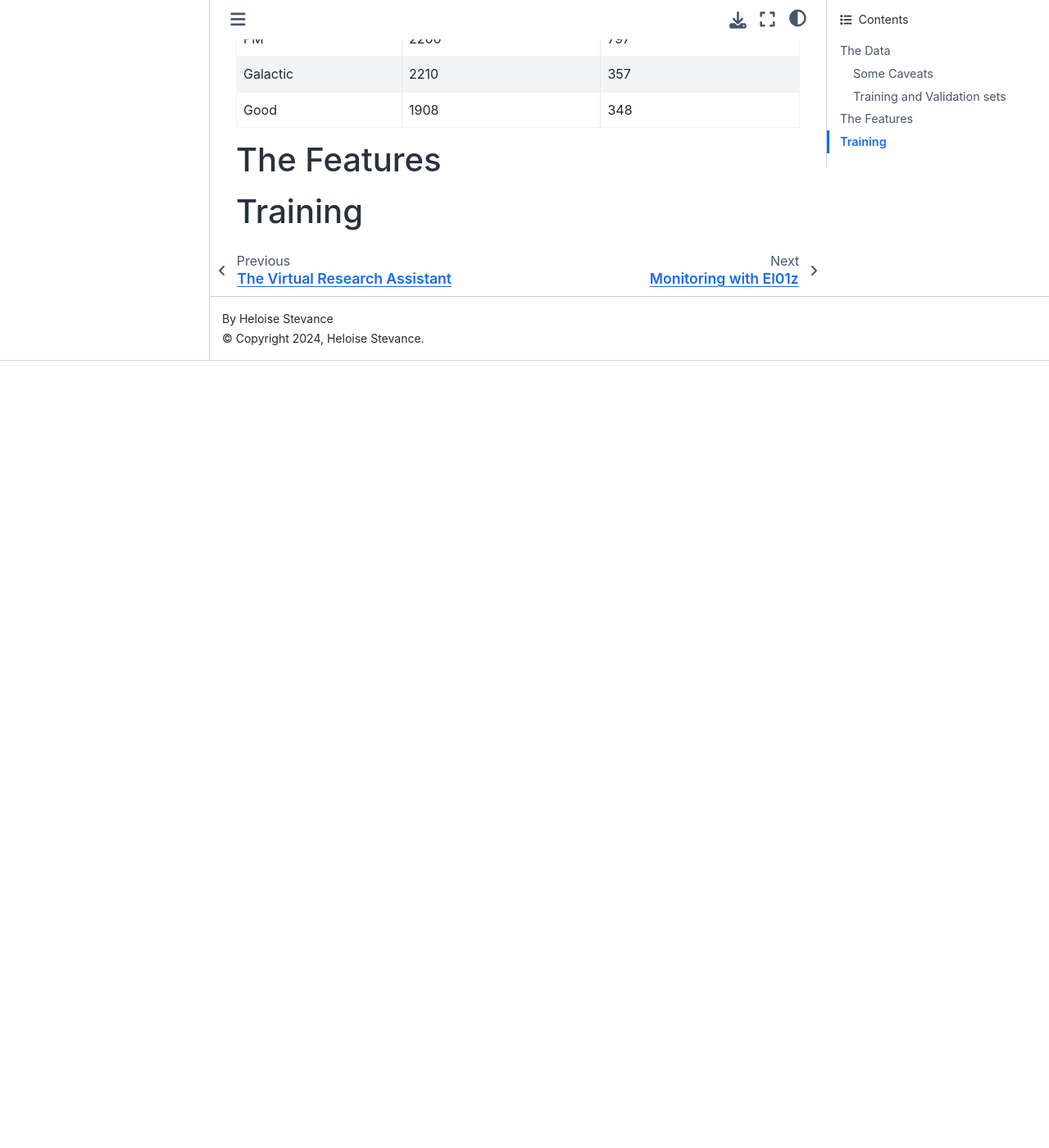
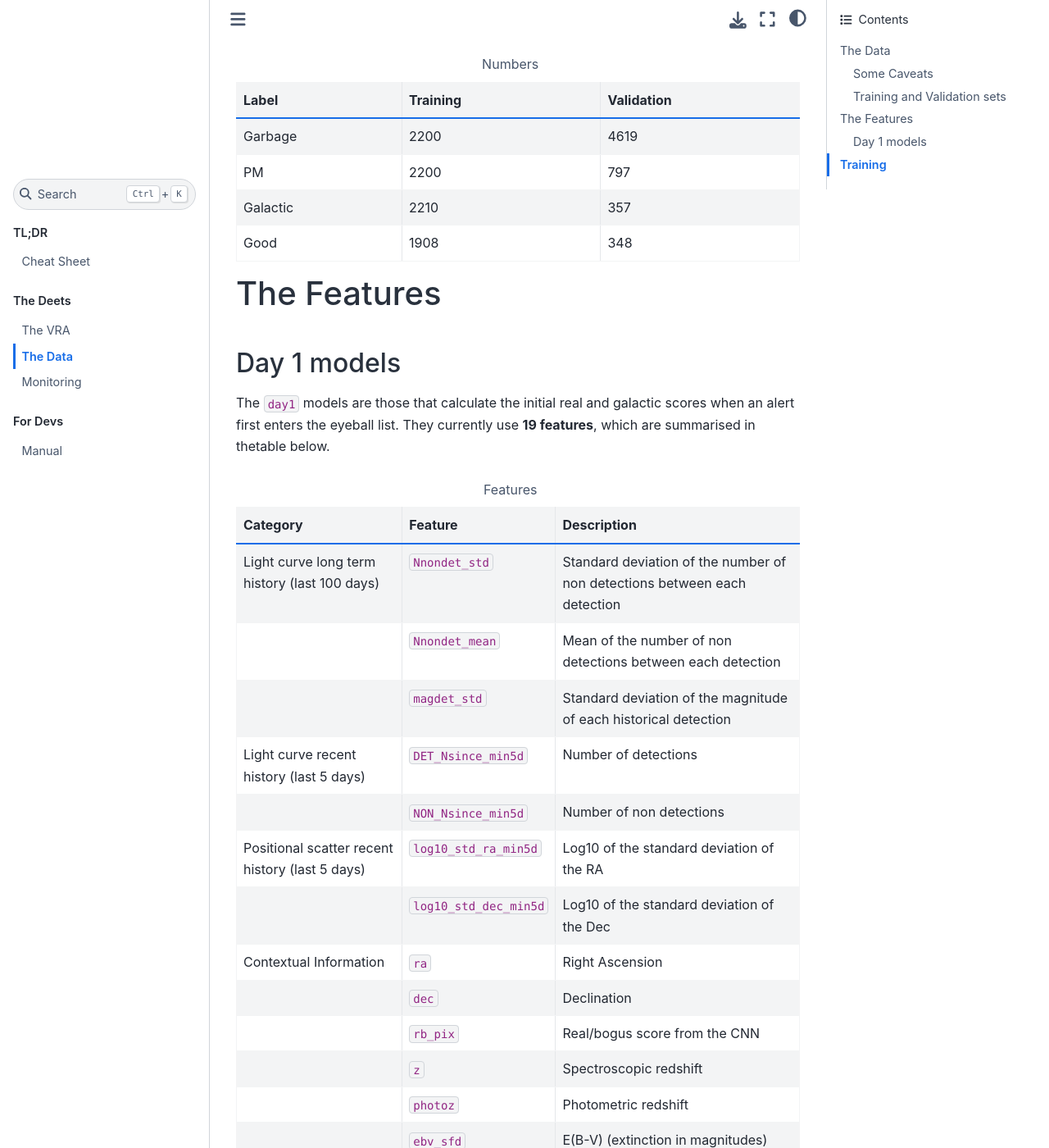
Before and after one commit to HeloiseS/atlasvras, a Sphinx documentation site: the page built from docs/source/models.rst, in a window 1280 px wide and 1400 px high, scrolled down 2396 px. Shown: the whole window at 82% size. Built offline with Sphinx 7.4.7 and the Sphinx Book theme 1.1.4, drawn with Linux system fonts in a browser that asks for light colours; before the commit the page ends 2836 px from its top, so only the background shows below that; some of the changed text lies outside the part shown.

Commit message:
trying figures again

```diff
--- a/docs/source/about.rst
+++ b/docs/source/about.rst
@@ -49,6 +49,7 @@ The difficulty in automating the eyeballing process further is two fold:
 .. figure:: _static/when_decision_made.png
     :width: 650
     :align: center
+
     Histograms split by types showing the delay in human decisions
 
 Because lightcurve information is not rich, classic transient classifiers made to reproduce
@@ -79,6 +80,7 @@ we call the score space:
 .. figure:: _static/score_space.png
     :width: 650
     :align: center
+
     Score space showing the balanced training data for the Crabby models
 
 .. seealso::
--- a/docs/source/models.rst
+++ b/docs/source/models.rst
@@ -26,7 +26,14 @@ by any human-machine interaction considerations. **Future data cleaning
 and gathering will have to take that into account.**
 
 The data downloaded is what is returned by the `ATLAS API`_, for the schema
-you can check the `json schema`_.
+you can check the `json schema`_. It is cleaned up into a few csv files:
+- ``contextual_info_data_set.csv``
+- ``detections_data_set.csv``
+- ``non_detections_100days.csv``
+- ``vra_last_entry_withmjd.csv``
+
+.. seealso::
+   You can get the data and the codes used to clean it up **[HERE ADD ZENODO]**
 
 .. _ATLAS API: https://heloises.github.io/atlasapiclient/users.html
 .. _json schema: https://psweb.mp.qub.ac.uk/misc/api/atlas/
@@ -113,6 +120,81 @@ try training on the unbalanced training set and it was a disaster).
 The Features
 ------------------
 
+Day 1 models
+~~~~~~~~~~~~~~~~~~
+The ``day1`` models are those that calculate the initial real and galactic
+scores when an alert first enters the eyeball list.
+They currently use **19 features**, which are summarised in thetable below.
+
+
+.. list-table:: Features
+   :widths: 50 25 75
+   :header-rows: 1
+
+   * - Category
+     - Feature
+     - Description
+   * - Light curve long term history (last 100 days)
+     - ``Nnondet_std``
+     - Standard deviation of the number of non detections between each detection
+   * -
+     - ``Nnondet_mean``
+     - Mean of the number of non detections between each detection
+   * -
+     - ``magdet_std``
+     - Standard deviation of the magnitude of each historical detection
+   * - Light curve recent history (last 5 days)
+     - ``DET_Nsince_min5d``
+     - Number of detections
+   * -
+     - ``NON_Nsince_min5d``
+     - Number of non detections
+   * - Positional scatter recent history (last 5 days)
+     - ``log10_std_ra_min5d``
+     - Log10 of the standard deviation of the RA
+   * -
+     - ``log10_std_dec_min5d``
+     - Log10 of the standard deviation of the Dec
+   * - Contextual Information
+     - ``ra``
+     - Right Ascension
+   * -
+     - ``dec``
+     - Declination
+   * -
+     - ``rb_pix``
+     - Real/bogus score from the CNN
+   * -
+     - ``z``
+     - Spectroscopic redshift
+   * -
+     - ``photoz``
+     - Photometric redshift
+   * -
+     - ``ebv_sfd``
+     - E(B-V) (extinction in magnitudes)
+   * -
+     - ``log10_sep_arcsec``
+     - Log10 of the separation in arcsec from a nearby source
+
+   * - Boolean flags for the following sherlock features
+     - ``SN``
+     - Supernova (``Sherlock`` has associated with an extended source but not at its center)
+   * -
+     - ``NT``
+     - Nuclear Transient (``Sherlock`` has associated with an extended source at its center)
+   * -
+     - ``ORPHAN``
+     - No associated source (point or extended)
+   * -
+     - ``CV``
+     - Known Cataclysmic Variable
+   * -
+     - ``UNCLEAR``
+     - Not sure
+
+
+
 
 
 Training
```
